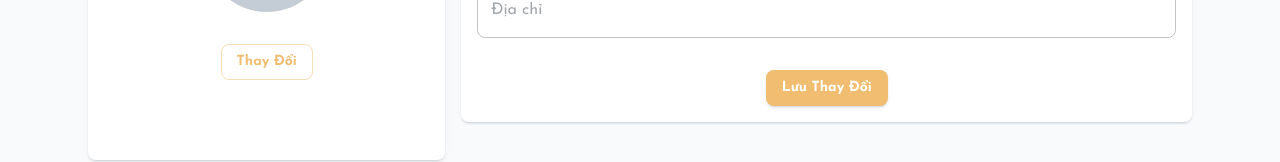
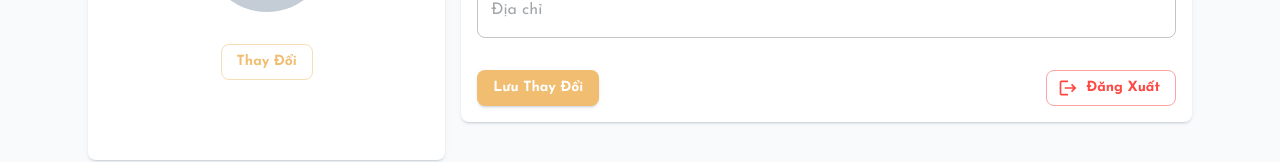
Before and after one commit to HienTVStack/MyPhamNhaNhon.Client, a React (Create React App) app: page /tai-khoan in a window 1280 px wide. Shown: the part 494-656 px from the top of the page. Built offline with nearby package versions, Linux system fonts and the light colour scheme; no server answers.

Commit message:
Hot fix 28/11

```diff
--- a/src/layouts/components/Banner/index.js
+++ b/src/layouts/components/Banner/index.js
@@ -2,8 +2,11 @@ import { Container, Grid, Slide } from "@mui/material";
 import { useEffect, useRef, useState } from "react";
 
 const BANNER_LIST = [
-    "https://tiemmyphamtanthoi.vn/static/media/ads-1.3119130d1a00088eeb88.png",
-    "https://tiemmyphamtanthoi.vn/static/media/ads-2.5237b5eed600e9023dd7.png",
+    // "https://tiemmyphamtanthoi.vn/static/media/ads-1.3119130d1a00088eeb88.png",
+    // "https://tiemmyphamtanthoi.vn/static/media/ads-2.5237b5eed600e9023dd7.png",
+    // "https://scontent.fsgn2-4.fna.fbcdn.net/v/t39.30808-6/262726417_381148570468174_1195258434079444364_n.jpg?_nc_cat=101&ccb=1-7&_nc_sid=e3f864&_nc_ohc=J6ttYadnElAAX-Bq_UL&_nc_ht=scontent.fsgn2-4.fna&oh=00_AfB4DOGZvMqdZ-RSUqnU3K108OlBkKSIe1Y3PNsri7YxPQ&oe=63883EC0",
+    "https://scontent.fsgn2-6.fna.fbcdn.net/v/t39.30808-6/316245458_643862907530071_9119289550269361983_n.jpg?_nc_cat=111&ccb=1-7&_nc_sid=0debeb&_nc_ohc=y5aohWjl-MEAX86EbPW&_nc_ht=scontent.fsgn2-6.fna&oh=00_AfBX-osWHtsJgOLk1D-h8Ef9GOjccg6SY9Zp1ovfWmGs5g&oe=63877980",
+    "https://scontent.fsgn2-1.fna.fbcdn.net/v/t39.30808-6/315837583_641325584450470_3981499714796919948_n.jpg?_nc_cat=107&ccb=1-7&_nc_sid=0debeb&_nc_ohc=nhkVREUB1nIAX9iPxky&_nc_ht=scontent.fsgn2-1.fna&oh=00_AfCd5N5DP59PbQGTKOMhYzLzo2gA2pFN4JAX4go_-p32rg&oe=63885C04",
 ];
 
 function Banner() {
--- a/src/pages/Account/General.js
+++ b/src/pages/Account/General.js
@@ -1,6 +1,18 @@
 import { Avatar, Button, Grid, Paper, Stack, TextField } from "@mui/material";
+import LogoutIcon from "@mui/icons-material/Logout";
+import { useNavigate } from "react-router-dom";
+import { useDispatch } from "react-redux";
+import { setUser } from "../../redux/actions";
 
 function General({ avatar, fullName, email, phone, address }) {
+    const navigate = useNavigate();
+    const dispatch = useDispatch();
+
+    const handleLogout = () => {
+        localStorage.removeItem("token");
+        dispatch(setUser({}));
+        navigate("/dang-nhap");
+    };
     return (
         <Grid container spacing={2}>
             <Grid item xs={12} sm={12} md={4} lg={4}>
@@ -31,8 +43,11 @@ function General({ avatar, fullName, email, phone, address }) {
 
                     <Grid container mt={4}>
                         <Grid item xs={12} sm={12} md={12} lg={12}>
-                            <Stack alignItems={"center"}>
+                            <Stack direction={"row"} alignItems={"center"} justifyContent={"space-between"}>
                                 <Button variant="contained">Lưu thay đổi</Button>
+                                <Button variant="outlined" startIcon={<LogoutIcon />} onClick={handleLogout} color={"error"}>
+                                    Đăng xuất
+                                </Button>
                             </Stack>
                         </Grid>
                     </Grid>
```
